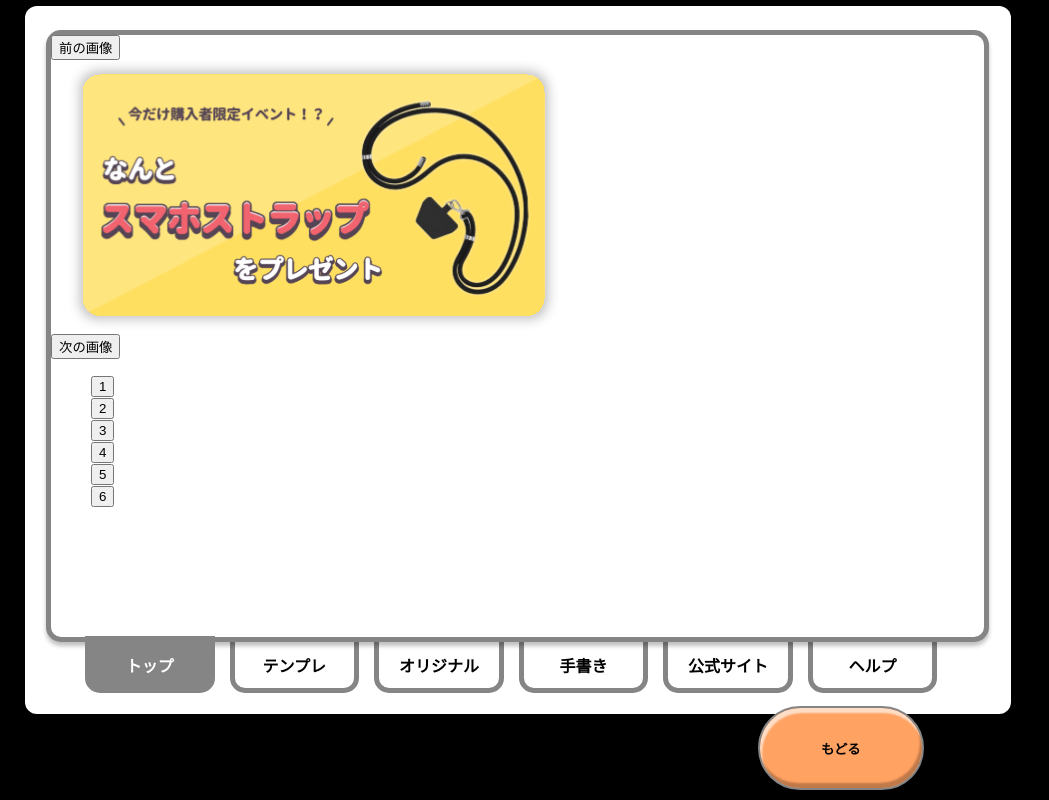
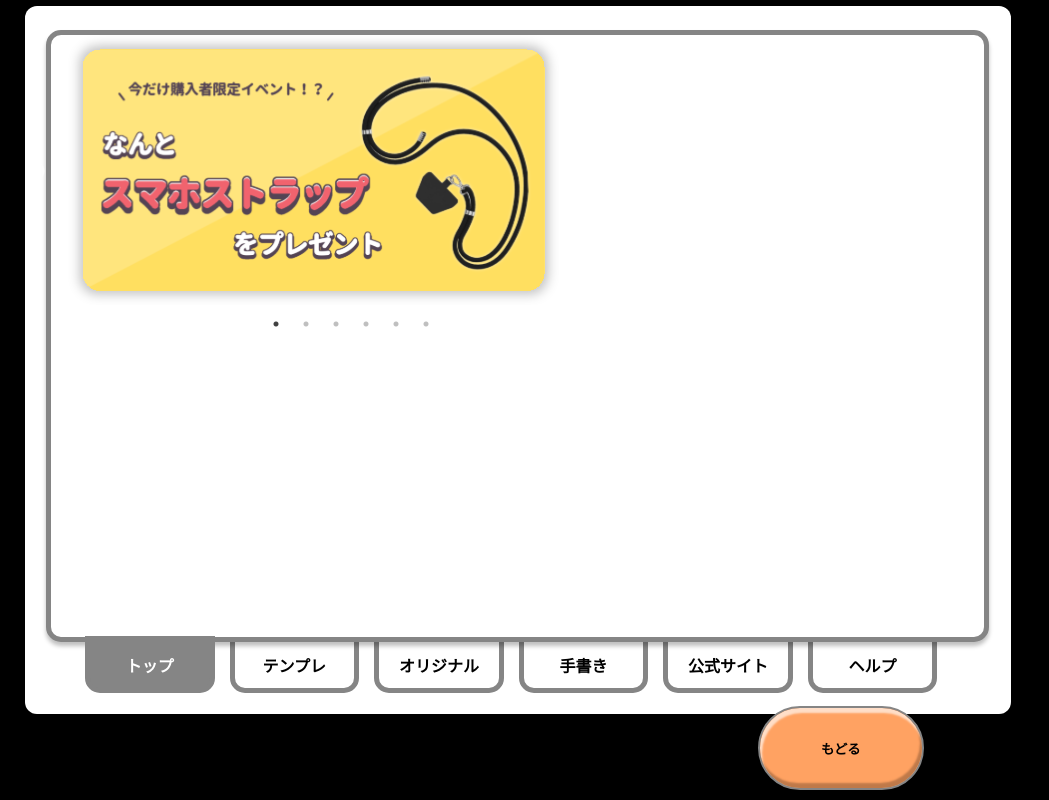
Before and after one commit to 2022-HEW/casebox, a Next.js app: page /service_select in a window 1280 px wide. Shown: the whole page, without its empty margins (0-1049 px from the left). Built offline with nearby package versions, Linux system fonts and the light colour scheme.

Commit message:
slick あとちょっと

```diff
--- a/src/components/common/SlideShow.tsx
+++ b/src/components/common/SlideShow.tsx
@@ -2,7 +2,7 @@ import React from "react";
 import Slider from "react-slick";
 import styles from "../../styles/SlideShow.module.css";
 import "slick-carousel/slick/slick.css";
-// import "slick-carousel/slick/slick-theme.css";
+import "slick-carousel/slick/slick-theme.css";
 
 import Image from "next/image";
 
@@ -24,8 +24,7 @@ const SlideShow = () => {
 
 		// dotsのカスタム
 		dots: true,		// 下部ドットナビゲーションの表示
-
-
+		// dotsClass: "dots", // ドットにクラス付与
 
 		// arrowのカスタム
 		arrow: true, 		// 前・次の矢印表示
@@ -53,6 +52,7 @@ const SlideShow = () => {
 // SlideShow表示
     return(
 		<>
+			<div id={styles.SliderContainer}>
 				<Slider {...settings}>
 					<ImgDesc imgPath={"/image/strap.svg"} imgAlt={"スマホストラップ"}/>
 					<ImgDesc imgPath={"/image/strap.svg"} imgAlt={"スマホストラップ"}/>
@@ -61,6 +61,7 @@ const SlideShow = () => {
 					<ImgDesc imgPath={"/image/strap.svg"} imgAlt={"スマホストラップ"}/>
 					<ImgDesc imgPath={"/image/strap.svg"} imgAlt={"スマホストラップ"}/>
 				</Slider>
+			</div>
 		</>
     )
 }
--- a/src/styles/slideShow.module.css
+++ b/src/styles/slideShow.module.css
@@ -2,6 +2,9 @@
     スライダーのためのcss
     ===================================*/
 
+    #SliderContainer > *{
+        max-width: 600px;
+    }
 
     .slider { /*横幅94%で左右に余白を持たせて中央寄せ*/
         width: 94%;
```
Lines whose indentation alone changed are shown as unchanged.
